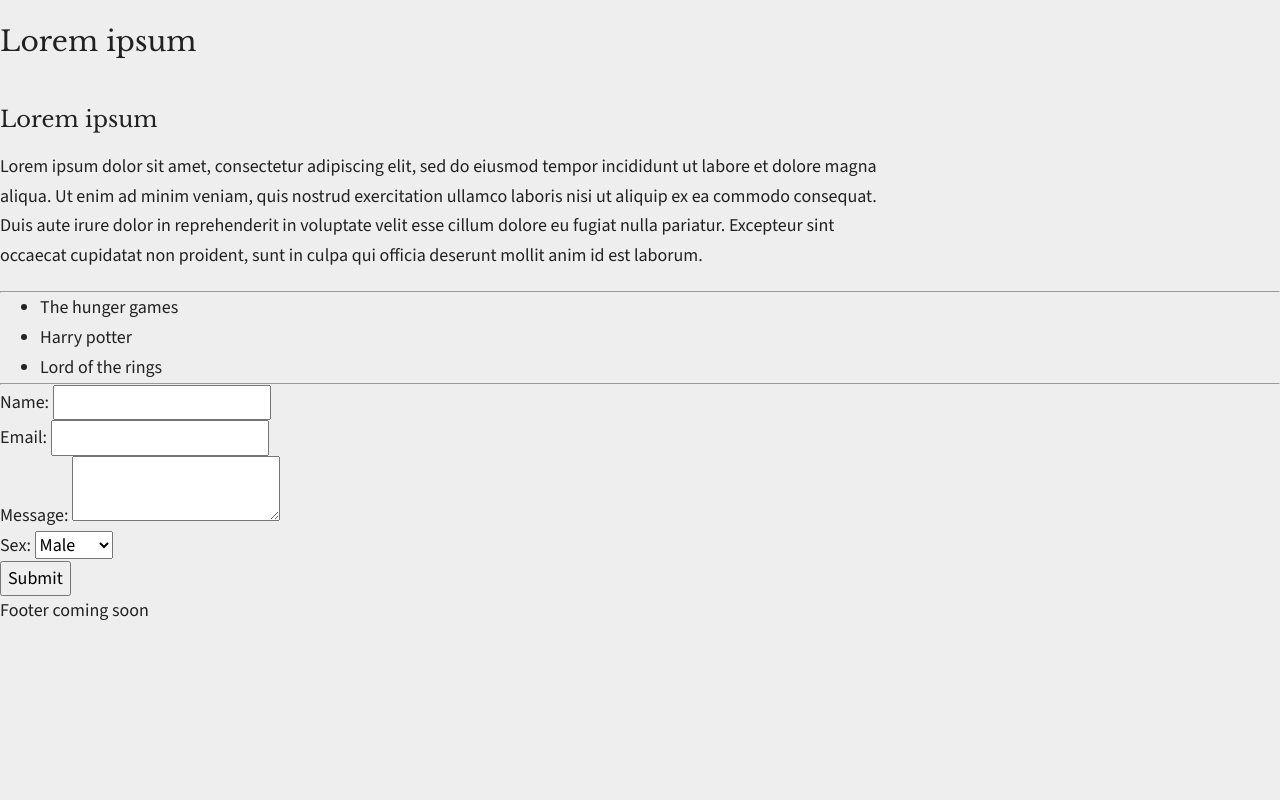
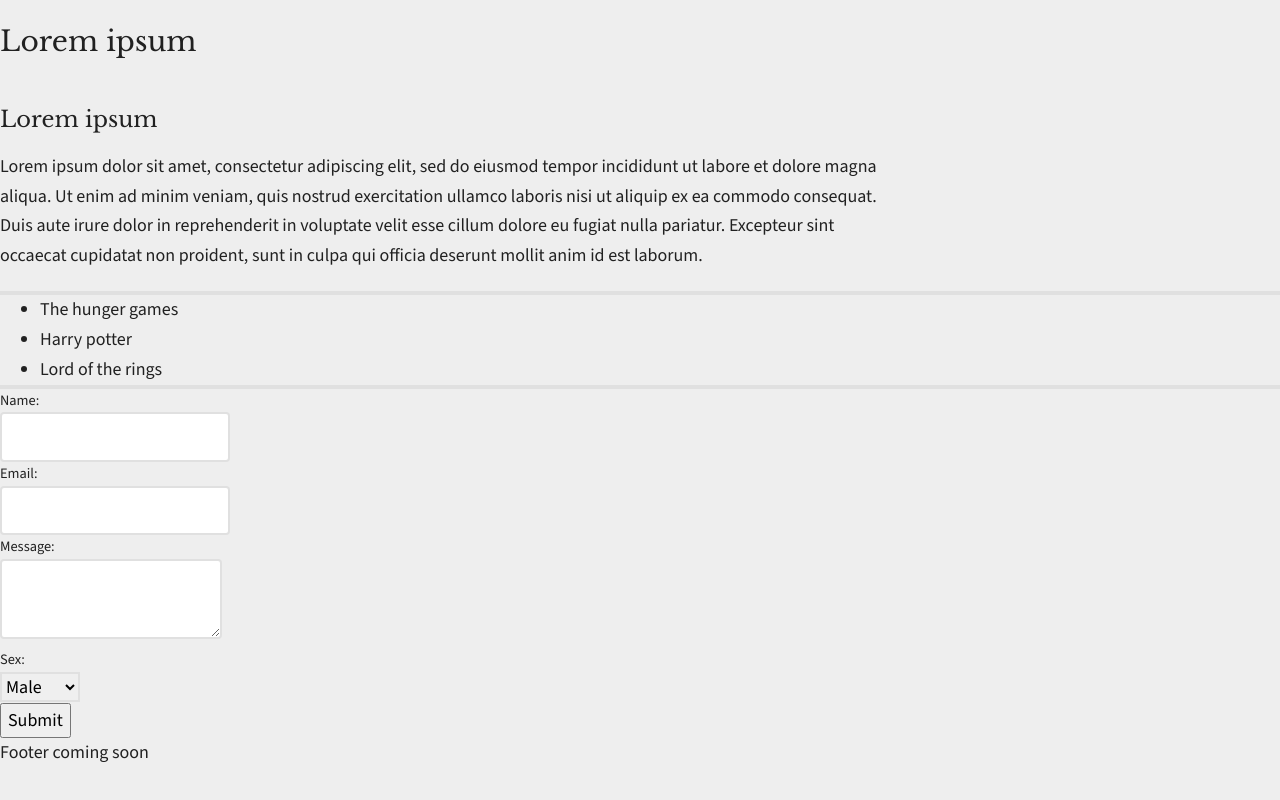
Before and after one commit to dejanvasic85/design, a SvelteKit app: page / in a window 1280 px wide. Shown: the part 654-1454 px from the top of the page. Before the commit the page ends 1280 px from the top, so only its background shows below. Built offline with nearby package versions, Linux system fonts and the light colour scheme.

Commit message:
Adding basic form styling

```diff
--- a/src/style.css
+++ b/src/style.css
@@ -67,7 +67,11 @@
 
 	/* Colour intentions */
 	--primary: var(--blue-500);
-	--text-color: var(--gray-900);
+	--text-colour: var(--gray-900);
+	--line-colour: var(--gray-300);
+
+	/* Styles */
+	--line: 2px solid var(--line-colour);
 
 	/* Fonts */
 	--heading-font: 'Libre Baskerville', serif;
@@ -77,6 +81,7 @@
 	--h3-font-size: 1.95em;
 	--h4-font-size: 1.56em;
 	--h5-font-size: 1.25em;
+	--text-small: 0.8em;
 }
 
 html {
@@ -88,7 +93,9 @@ body {
 	font-weight: 400;
 	line-height: 1.65;
 	background-color: var(--gray-200);
-	color: var(--text-color);
+	color: var(--text-colour);
+
+	padding-bottom: 300px; /* temporary */
 }
 
 p {
@@ -98,7 +105,7 @@ p {
 
 p a,
 blockquote a {
-	color: var(--text-color);
+	color: var(--text-colour);
 	text-decoration: none;
 	border-bottom: 3px solid var(--green-400);
 }
@@ -153,12 +160,34 @@ h5,
 }
 
 .text-caption {
-	font-size: 0.8em;
+	font-size: var(--text-small);
 }
 
 small,
 .text-small {
-	font-size: 0.8em;
+	font-size: var(--text-small);
 }
 
 /* End Typescale */
+
+/* Forms */
+
+label {
+	display: block;
+	font-size: var(--text-small);
+}
+
+input,
+textarea {
+	padding: 8px 8px;
+	border: var(--line);
+	border-radius: 4px;
+}
+
+select {
+	border: var(--line);
+}
+
+hr {
+	border: var(--line);
+}
```
